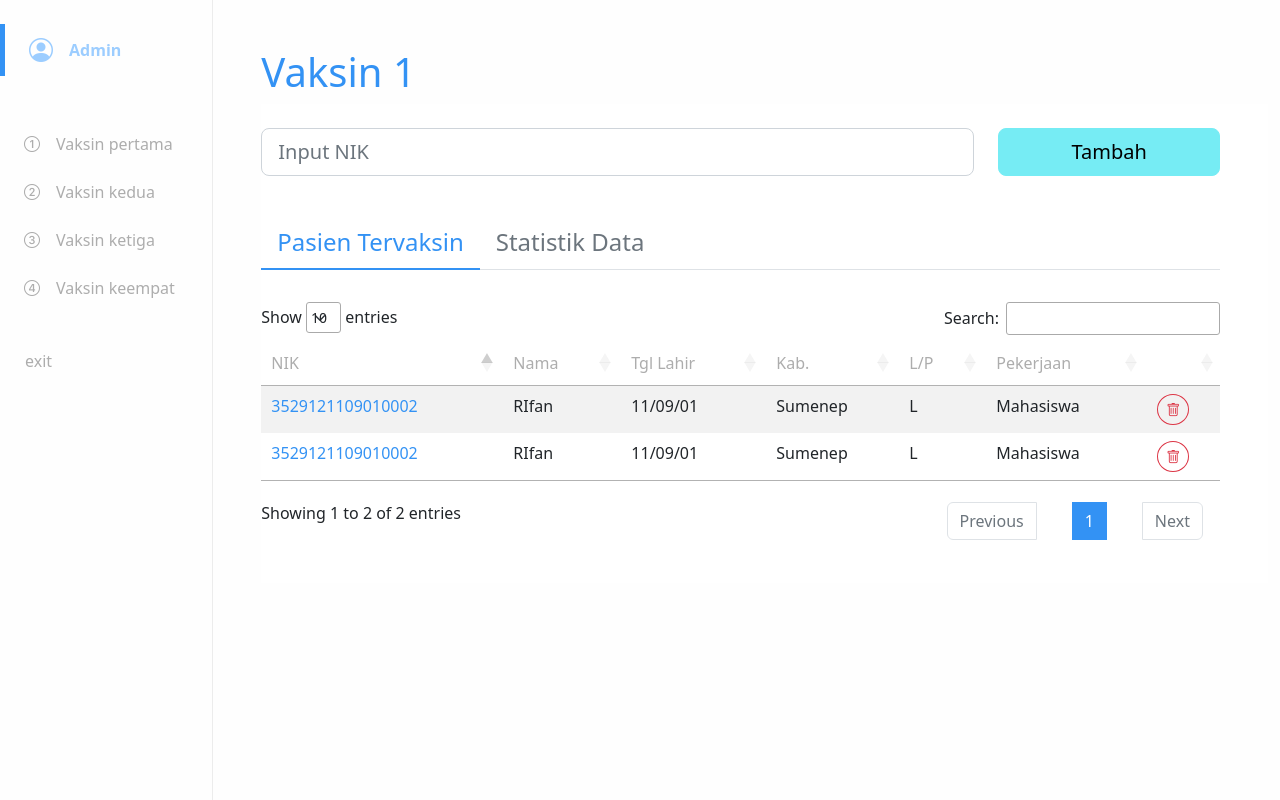
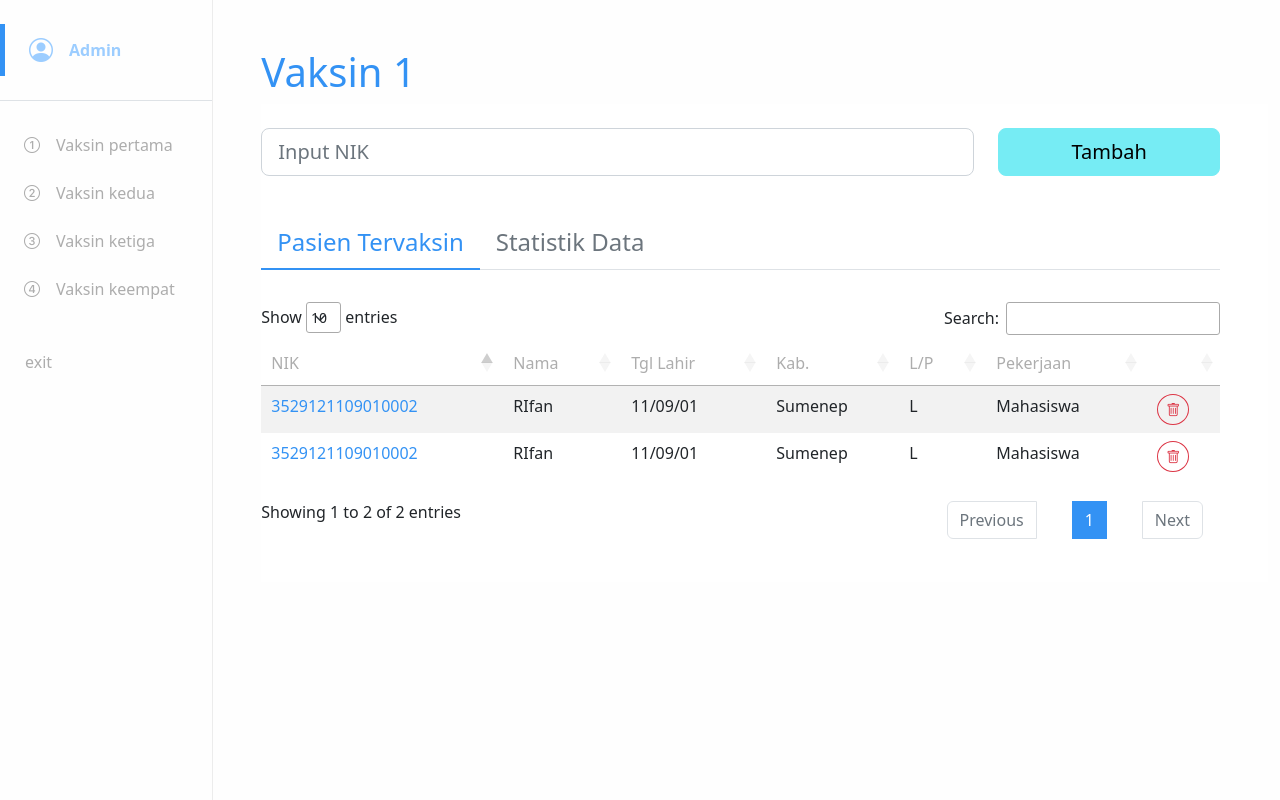
Before and after one commit to ahmadhilmandani/vcp_2022, a CodeIgniter app: page /vcp_2022/index.php/c_dashboard/admin/1 in a window 1280 px wide. Run offline with CodeIgniter, Linux system fonts and the light colour scheme; data that the repository does not hold is empty; some libraries are stand-ins or nearby versions.

Commit message:
perbaikan sidebar admin

```diff
--- a/application/views/templates/admin/View_main_admin.php
+++ b/application/views/templates/admin/View_main_admin.php
@@ -56,7 +56,7 @@
             <div class="tab-pane fade show active" id="vaksin-pasien" role="tabpanel" aria-labelledby="home-tab" tabindex="0">
 
                 <div class="table-responsive py-2">
-                    <table class="table table-striped table-hover table-borderless" id="tableVaksin">
+                    <table class="table table-striped table-hover table-borderless border-0" id="tableVaksin">
                         <thead style="color: #ADADAD;">
                             <tr>
                                 <td>NIK</td>
@@ -68,7 +68,7 @@
                                 <td></td>
                             </tr>
                         </thead>
-                        <tbody class="ronded-cercle">
+                        <tbody class="border-0">
                             <tr>
                                 <td class="text-primary">3529121109010002</td>
                                 <td>RIfan</td>
--- a/application/views/templates/admin/View_sidebar_admin.php
+++ b/application/views/templates/admin/View_sidebar_admin.php
@@ -2,9 +2,9 @@
     <i class="bi bi-person-circle fs-4 text-secondary"></i>
     <a href="<?= base_url("C_dashboard/admin") ?>" class="text-secondary fw-bold text-decoration-none ms-3">Admin</a>
 </div>
+<span class="d-flex border-bottom border-1 my-4"></span>
 
-
-<div class="d-flex align-items-center mt-5 ps-4 py-2">
+<div class="d-flex align-items-center mt-4 ps-4 py-2">
     <i class="bi bi-1-circle text-grey-custom"></i>
     <a href="<?= base_url("C_dashboard/admin/Pertama") ?>" class="text-grey-custom text-decoration-none ms-3">Vaksin pertama</a>
 </div>
```
